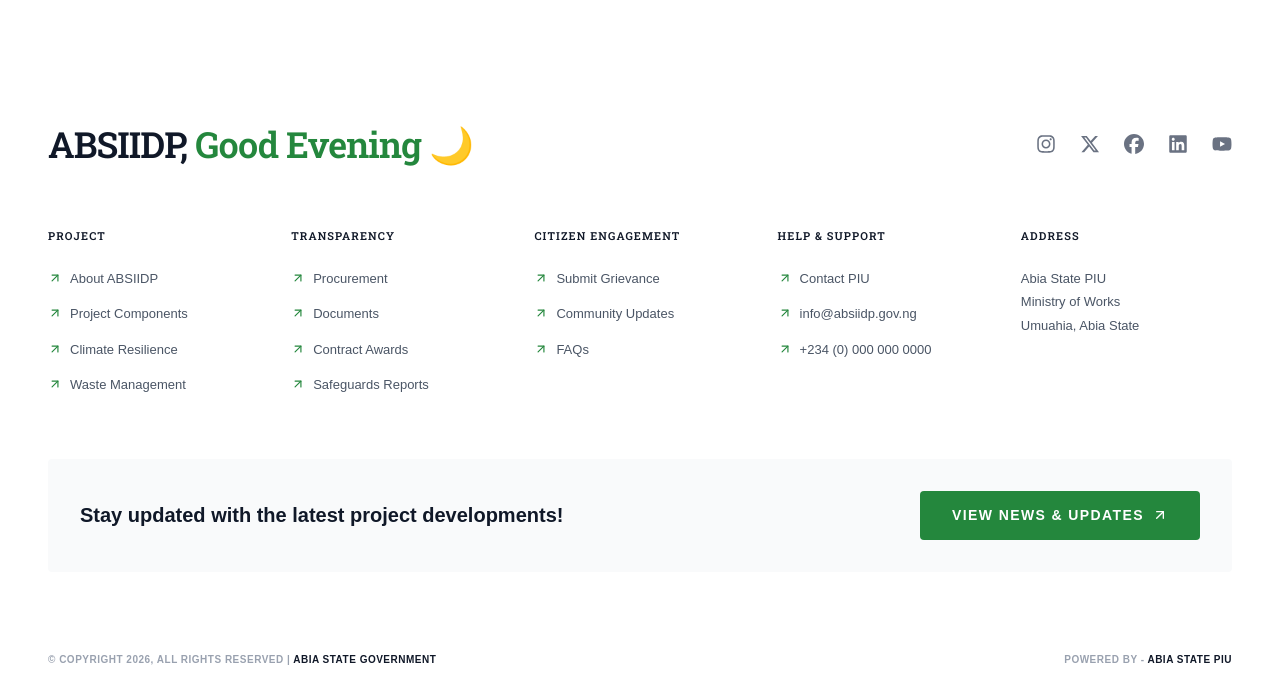
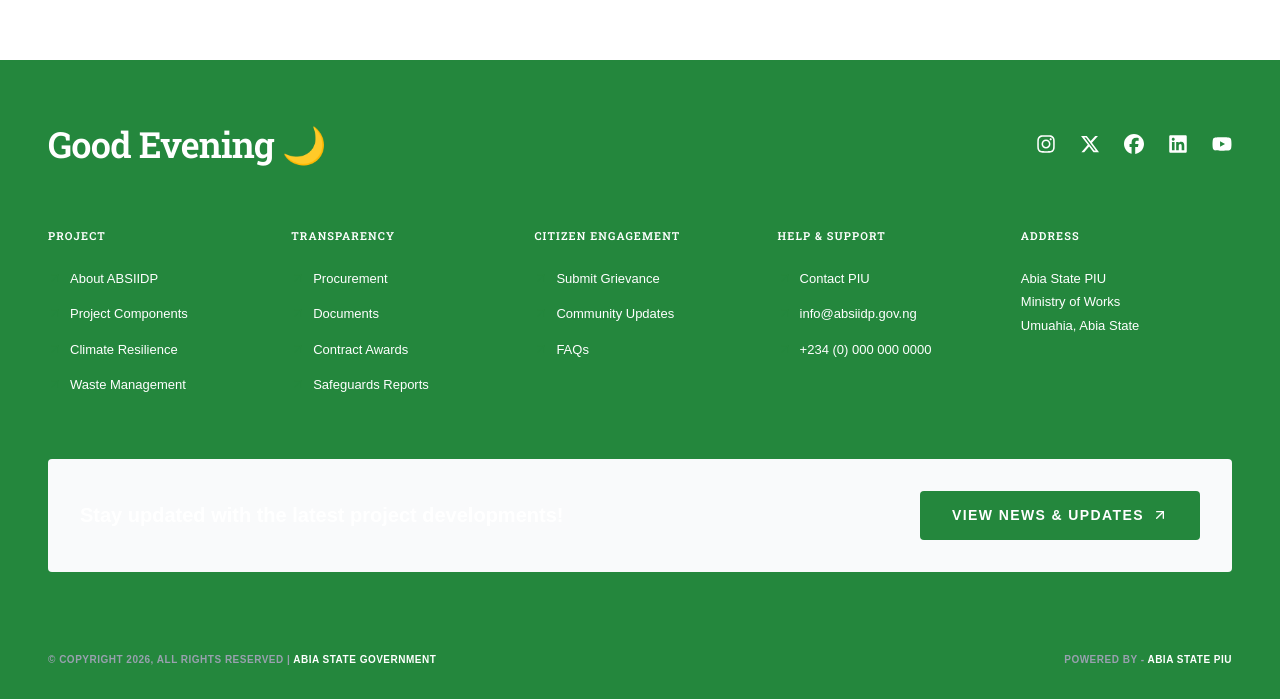
Before and after one commit to dev-emmy001/absiidp, a Next.js app: page /en/climate-resilience in a window 1280 px wide. Shown: the part 1459-2158 px from the top of the page. Built offline with nearby package versions, Linux system fonts and the light colour scheme; a web font is replaced by a local one.

Commit message:
colour adj

```diff
--- a/src/app/globals.css
+++ b/src/app/globals.css
@@ -5,7 +5,7 @@
   --foreground: #171717;
   --deep-green: #24873d;
   --royal-blue: #1a3c6e;
-  --gold-accent: #c9a84c;
+  --gold-accent: #ffca37;
 }
 
 @theme inline {
--- a/src/components/layout/Footer.tsx
+++ b/src/components/layout/Footer.tsx
@@ -23,20 +23,21 @@ export default function Footer() {
   }, [dictionary]);
 
   return (
-    <footer className="bg-white text-gray-800">
+    <footer className="bg-deep-green text-white">
       <div className="max-w-[1400px] mx-auto px-4 sm:px-6 lg:px-12 pt-16 pb-8">
 
         {/* Top Section: Greeting & Socials */}
         <div className="flex flex-col md:flex-row justify-between items-start md:items-center mb-16 gap-6">
-          <h2 className="font-heading font-semibold text-3xl md:text-4xl text-gray-900 tracking-tight">
-            ABSIIDP, <span className="text-deep-green">{greeting.text}</span> {greeting.emoji}
+          <h2 className="font-heading font-semibold text-3xl md:text-4xl text-white tracking-tight">
+            {/* ABSIIDP, */}
+            <span className="text-white">{greeting.text}</span> {greeting.emoji}
           </h2>
           <div className="flex items-center gap-6">
-            <Link href="#" className="text-gray-500 hover:text-deep-green transition-colors"><FaInstagram size={20} /></Link>
-            <Link href="#" className="text-gray-500 hover:text-deep-green transition-colors"><FaXTwitter size={20} /></Link>
-            <Link href="#" className="text-gray-500 hover:text-deep-green transition-colors"><FaFacebook size={20} /></Link>
-            <Link href="#" className="text-gray-500 hover:text-deep-green transition-colors"><FaLinkedin size={20} /></Link>
-            <Link href="#" className="text-gray-500 hover:text-deep-green transition-colors"><FaYoutube size={20} /></Link>
+            <Link href="#" className="text-white hover:text-gold-accent transition-colors"><FaInstagram size={20} /></Link>
+            <Link href="#" className="text-white hover:text-gold-accent transition-colors"><FaXTwitter size={20} /></Link>
+            <Link href="#" className="text-white hover:text-gold-accent transition-colors"><FaFacebook size={20} /></Link>
+            <Link href="#" className="text-white hover:text-gold-accent transition-colors"><FaLinkedin size={20} /></Link>
+            <Link href="#" className="text-white hover:text-gold-accent transition-colors"><FaYoutube size={20} /></Link>
           </div>
         </div>
 
@@ -44,50 +45,50 @@ export default function Footer() {
         <div className="grid grid-cols-1 sm:grid-cols-2 md:grid-cols-3 lg:grid-cols-5 gap-x-8 gap-y-12 mb-16">
           {/* Column 1 */}
           <div>
-            <h3 className="text-[11px] font-semibold uppercase tracking-widest text-gray-900 mb-6">{dictionary.footer.columns.project}</h3>
+            <h3 className="text-[11px] font-semibold uppercase tracking-widest text-white mb-6">{dictionary.footer.columns.project}</h3>
             <ul className="space-y-4">
-              <li><Link href="#" className="group flex items-start gap-2 text-[13px] font-medium text-gray-600 hover:text-deep-green transition-colors"><ArrowUpRight size={14} className="text-deep-green mt-0.5 shrink-0 group-hover:-translate-y-0.5 group-hover:translate-x-0.5 transition-transform" /> {dictionary.footer.links.about}</Link></li>
-              <li><Link href="#" className="group flex items-start gap-2 text-[13px] font-medium text-gray-600 hover:text-deep-green transition-colors"><ArrowUpRight size={14} className="text-deep-green mt-0.5 shrink-0 group-hover:-translate-y-0.5 group-hover:translate-x-0.5 transition-transform" /> {dictionary.footer.links.components}</Link></li>
-              <li><Link href="#" className="group flex items-start gap-2 text-[13px] font-medium text-gray-600 hover:text-deep-green transition-colors"><ArrowUpRight size={14} className="text-deep-green mt-0.5 shrink-0 group-hover:-translate-y-0.5 group-hover:translate-x-0.5 transition-transform" /> {dictionary.footer.links.climate}</Link></li>
-              <li><Link href="#" className="group flex items-start gap-2 text-[13px] font-medium text-gray-600 hover:text-deep-green transition-colors"><ArrowUpRight size={14} className="text-deep-green mt-0.5 shrink-0 group-hover:-translate-y-0.5 group-hover:translate-x-0.5 transition-transform" /> {dictionary.footer.links.waste}</Link></li>
+              <li><Link href="#" className="group flex items-start gap-2 text-[13px] font-medium text-white hover:text-gold-accent transition-colors"><ArrowUpRight size={14} className="text-deep-green mt-0.5 shrink-0 group-hover:-translate-y-0.5 group-hover:translate-x-0.5 transition-transform" /> {dictionary.footer.links.about}</Link></li>
+              <li><Link href="#" className="group flex items-start gap-2 text-[13px] font-medium text-white hover:text-gold-accent transition-colors"><ArrowUpRight size={14} className="text-deep-green mt-0.5 shrink-0 group-hover:-translate-y-0.5 group-hover:translate-x-0.5 transition-transform" /> {dictionary.footer.links.components}</Link></li>
+              <li><Link href="#" className="group flex items-start gap-2 text-[13px] font-medium text-white hover:text-gold-accent transition-colors"><ArrowUpRight size={14} className="text-deep-green mt-0.5 shrink-0 group-hover:-translate-y-0.5 group-hover:translate-x-0.5 transition-transform" /> {dictionary.footer.links.climate}</Link></li>
+              <li><Link href="#" className="group flex items-start gap-2 text-[13px] font-medium text-white hover:text-gold-accent transition-colors"><ArrowUpRight size={14} className="text-deep-green mt-0.5 shrink-0 group-hover:-translate-y-0.5 group-hover:translate-x-0.5 transition-transform" /> {dictionary.footer.links.waste}</Link></li>
             </ul>
           </div>
 
           {/* Column 2 */}
           <div>
-            <h3 className="text-[11px] font-semibold uppercase tracking-widest text-gray-900 mb-6">{dictionary.footer.columns.transparency}</h3>
+            <h3 className="text-[11px] font-semibold uppercase tracking-widest text-white mb-6">{dictionary.footer.columns.transparency}</h3>
             <ul className="space-y-4">
-              <li><Link href="#" className="group flex items-start gap-2 text-[13px] font-medium text-gray-600 hover:text-deep-green transition-colors"><ArrowUpRight size={14} className="text-deep-green mt-0.5 shrink-0 group-hover:-translate-y-0.5 group-hover:translate-x-0.5 transition-transform" /> {dictionary.footer.links.procurement}</Link></li>
-              <li><Link href="#" className="group flex items-start gap-2 text-[13px] font-medium text-gray-600 hover:text-deep-green transition-colors"><ArrowUpRight size={14} className="text-deep-green mt-0.5 shrink-0 group-hover:-translate-y-0.5 group-hover:translate-x-0.5 transition-transform" /> {dictionary.footer.links.documents}</Link></li>
-              <li><Link href="#" className="group flex items-start gap-2 text-[13px] font-medium text-gray-600 hover:text-deep-green transition-colors"><ArrowUpRight size={14} className="text-deep-green mt-0.5 shrink-0 group-hover:-translate-y-0.5 group-hover:translate-x-0.5 transition-transform" /> {dictionary.footer.links.contract_awards}</Link></li>
-              <li><Link href="#" className="group flex items-start gap-2 text-[13px] font-medium text-gray-600 hover:text-deep-green transition-colors"><ArrowUpRight size={14} className="text-deep-green mt-0.5 shrink-0 group-hover:-translate-y-0.5 group-hover:translate-x-0.5 transition-transform" /> {dictionary.footer.links.safeguards_reports}</Link></li>
+              <li><Link href="#" className="group flex items-start gap-2 text-[13px] font-medium text-white hover:text-gold-accent transition-colors"><ArrowUpRight size={14} className="text-deep-green mt-0.5 shrink-0 group-hover:-translate-y-0.5 group-hover:translate-x-0.5 transition-transform" /> {dictionary.footer.links.procurement}</Link></li>
+              <li><Link href="#" className="group flex items-start gap-2 text-[13px] font-medium text-white hover:text-gold-accent transition-colors"><ArrowUpRight size={14} className="text-deep-green mt-0.5 shrink-0 group-hover:-translate-y-0.5 group-hover:translate-x-0.5 transition-transform" /> {dictionary.footer.links.documents}</Link></li>
+              <li><Link href="#" className="group flex items-start gap-2 text-[13px] font-medium text-white hover:text-gold-accent transition-colors"><ArrowUpRight size={14} className="text-deep-green mt-0.5 shrink-0 group-hover:-translate-y-0.5 group-hover:translate-x-0.5 transition-transform" /> {dictionary.footer.links.contract_awards}</Link></li>
+              <li><Link href="#" className="group flex items-start gap-2 text-[13px] font-medium text-white hover:text-gold-accent transition-colors"><ArrowUpRight size={14} className="text-deep-green mt-0.5 shrink-0 group-hover:-translate-y-0.5 group-hover:translate-x-0.5 transition-transform" /> {dictionary.footer.links.safeguards_reports}</Link></li>
             </ul>
           </div>
 
           {/* Column 3 */}
           <div>
-            <h3 className="text-[11px] font-semibold uppercase tracking-widest text-gray-900 mb-6">{dictionary.footer.columns.citizen_engagement}</h3>
+            <h3 className="text-[11px] font-semibold uppercase tracking-widest text-white mb-6">{dictionary.footer.columns.citizen_engagement}</h3>
             <ul className="space-y-4">
-              <li><Link href="#" className="group flex items-start gap-2 text-[13px] font-medium text-gray-600 hover:text-deep-green transition-colors"><ArrowUpRight size={14} className="text-deep-green mt-0.5 shrink-0 group-hover:-translate-y-0.5 group-hover:translate-x-0.5 transition-transform" /> {dictionary.footer.links.submit_grievance}</Link></li>
-              <li><Link href="#" className="group flex items-start gap-2 text-[13px] font-medium text-gray-600 hover:text-deep-green transition-colors"><ArrowUpRight size={14} className="text-deep-green mt-0.5 shrink-0 group-hover:-translate-y-0.5 group-hover:translate-x-0.5 transition-transform" /> {dictionary.footer.links.community_updates}</Link></li>
-              <li><Link href="#" className="group flex items-start gap-2 text-[13px] font-medium text-gray-600 hover:text-deep-green transition-colors"><ArrowUpRight size={14} className="text-deep-green mt-0.5 shrink-0 group-hover:-translate-y-0.5 group-hover:translate-x-0.5 transition-transform" /> {dictionary.footer.links.faqs}</Link></li>
+              <li><Link href="#" className="group flex items-start gap-2 text-[13px] font-medium text-white hover:text-gold-accent transition-colors"><ArrowUpRight size={14} className="text-deep-green mt-0.5 shrink-0 group-hover:-translate-y-0.5 group-hover:translate-x-0.5 transition-transform" /> {dictionary.footer.links.submit_grievance}</Link></li>
+              <li><Link href="#" className="group flex items-start gap-2 text-[13px] font-medium text-white hover:text-gold-accent transition-colors"><ArrowUpRight size={14} className="text-deep-green mt-0.5 shrink-0 group-hover:-translate-y-0.5 group-hover:translate-x-0.5 transition-transform" /> {dictionary.footer.links.community_updates}</Link></li>
+              <li><Link href="#" className="group flex items-start gap-2 text-[13px] font-medium text-white hover:text-gold-accent transition-colors"><ArrowUpRight size={14} className="text-deep-green mt-0.5 shrink-0 group-hover:-translate-y-0.5 group-hover:translate-x-0.5 transition-transform" /> {dictionary.footer.links.faqs}</Link></li>
             </ul>
           </div>
 
           {/* Column 4 */}
           <div>
-            <h3 className="text-[11px] font-semibold uppercase tracking-widest text-gray-900 mb-6">{dictionary.footer.columns.help_support}</h3>
+            <h3 className="text-[11px] font-semibold uppercase tracking-widest text-white mb-6">{dictionary.footer.columns.help_support}</h3>
             <ul className="space-y-4">
-              <li><Link href="#" className="group flex items-start gap-2 text-[13px] font-medium text-gray-600 hover:text-deep-green transition-colors"><ArrowUpRight size={14} className="text-deep-green mt-0.5 shrink-0 group-hover:-translate-y-0.5 group-hover:translate-x-0.5 transition-transform" /> {dictionary.footer.links.contact_piu}</Link></li>
-              <li><Link href="#" className="group flex items-start gap-2 text-[13px] font-medium text-gray-600 hover:text-deep-green transition-colors"><ArrowUpRight size={14} className="text-deep-green mt-0.5 shrink-0 group-hover:-translate-y-0.5 group-hover:translate-x-0.5 transition-transform" /> info@absiidp.gov.ng</Link></li>
-              <li><Link href="#" className="group flex items-start gap-2 text-[13px] font-medium text-gray-600 hover:text-deep-green transition-colors"><ArrowUpRight size={14} className="text-deep-green mt-0.5 shrink-0 group-hover:-translate-y-0.5 group-hover:translate-x-0.5 transition-transform" /> +234 (0) 000 000 0000</Link></li>
+              <li><Link href="#" className="group flex items-start gap-2 text-[13px] font-medium text-white hover:text-gold-accent transition-colors"><ArrowUpRight size={14} className="text-deep-green mt-0.5 shrink-0 group-hover:-translate-y-0.5 group-hover:translate-x-0.5 transition-transform" /> {dictionary.footer.links.contact_piu}</Link></li>
+              <li><Link href="#" className="group flex items-start gap-2 text-[13px] font-medium text-white hover:text-gold-accent transition-colors"><ArrowUpRight size={14} className="text-deep-green mt-0.5 shrink-0 group-hover:-translate-y-0.5 group-hover:translate-x-0.5 transition-transform" /> info@absiidp.gov.ng</Link></li>
+              <li><Link href="#" className="group flex items-start gap-2 text-[13px] font-medium text-white hover:text-gold-accent transition-colors"><ArrowUpRight size={14} className="text-deep-green mt-0.5 shrink-0 group-hover:-translate-y-0.5 group-hover:translate-x-0.5 transition-transform" /> +234 (0) 000 000 0000</Link></li>
             </ul>
           </div>
 
           {/* Column 5 */}
           <div>
-            <h3 className="text-[11px] font-semibold uppercase tracking-widest text-gray-900 mb-6">{dictionary.footer.columns.address}</h3>
-            <address className="not-italic text-[13px] font-medium text-gray-600 space-y-1">
+            <h3 className="text-[11px] font-semibold uppercase tracking-widest text-white mb-6">{dictionary.footer.columns.address}</h3>
+            <address className="not-italic text-[13px] font-medium text-white space-y-1">
               <p>{dictionary.footer.address_lines.l1}</p>
               <p>{dictionary.footer.address_lines.l2}</p>
               <p>{dictionary.footer.address_lines.l3}</p>
@@ -97,7 +98,7 @@ export default function Footer() {
 
         {/* CTA Banner */}
         <div className="bg-gray-50 rounded-sm p-6 md:p-8 flex flex-col md:flex-row items-center justify-center md:justify-between gap-6 mb-12">
-          <p className="text-gray-900 font-semibold text-lg md:text-xl text-center md:text-left">
+          <p className="text-white font-semibold text-lg md:text-xl text-center md:text-left">
             {dictionary.footer.cta.text}
           </p>
           <Button href="/news" variant="primary" size="lg">
@@ -107,8 +108,8 @@ export default function Footer() {
 
         {/* Bottom Bar */}
         <div className="flex flex-col md:flex-row items-center justify-between pt-8 text-[10px] uppercase tracking-wider font-semibold text-gray-400 gap-4 text-center md:text-left">
-          <p>{dictionary.footer.bottom.copyright} | <span className="text-gray-900">{dictionary.footer.bottom.gov}</span></p>
-          <p>{dictionary.footer.bottom.powered} - <span className="text-gray-900">{dictionary.footer.bottom.piu}</span></p>
+          <p>{dictionary.footer.bottom.copyright} | <span className="text-white">{dictionary.footer.bottom.gov}</span></p>
+          <p>{dictionary.footer.bottom.powered} - <span className="text-white">{dictionary.footer.bottom.piu}</span></p>
         </div>
 
       </div>
```
